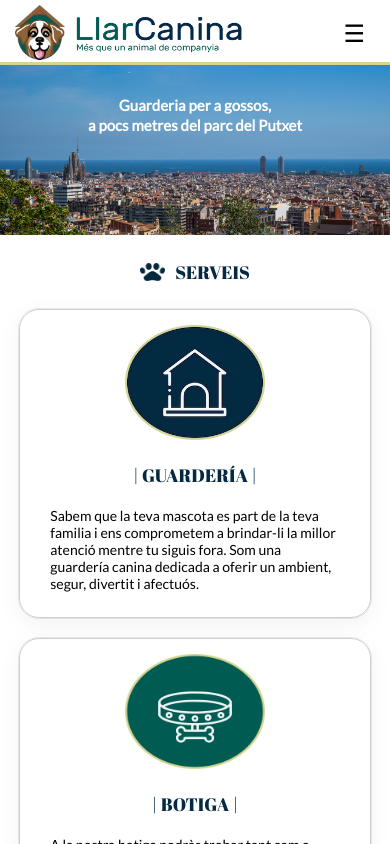
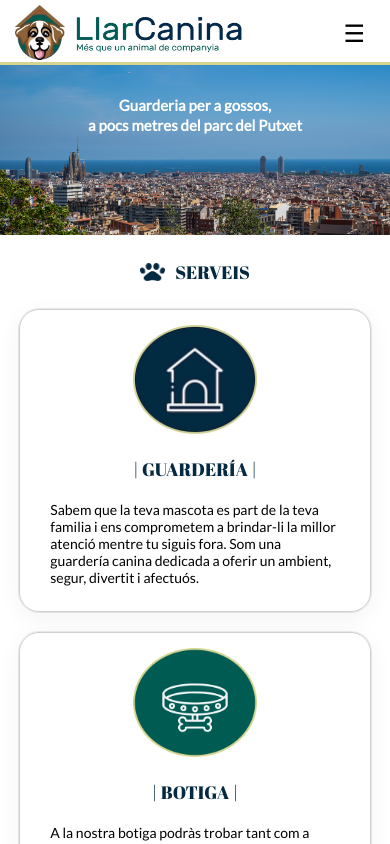
Before and after one commit to MelaMaluenda/llar-canina-front, a React (Vite) app: page /home in a window 390 px wide. Shown: the top 844 px of the page. Built offline with nearby package versions, Linux system fonts and the light colour scheme.

Commit message:
Modify responsive icons

```diff
--- a/src/components/Services/ServicesStyled.ts
+++ b/src/components/Services/ServicesStyled.ts
@@ -21,8 +21,10 @@ const ServicesStyled = styled.section`
       rgba(0, 0, 0, 0.08) 0px 0px 0px 1px;
 
     &__icon {
-      width: 140px;
-      height: 115px;
+      width: 40%;
+      max-width: 150px;
+      height: auto;
+      transition: width 0.3s ease;
     }
 
     &__title {
@@ -52,8 +54,8 @@ const ServicesStyled = styled.section`
       border-radius: 30px;
 
       &__icon {
-        width: 180px;
-        height: 150px;
+        width: 35%;
+        max-width: 200px;
       }
 
       &__title {
@@ -76,6 +78,8 @@ const ServicesStyled = styled.section`
       height: 450px;
 
       &__icon {
+        width: 45%;
+        max-width: 250px;
       }
 
       &__title {
@@ -96,8 +100,8 @@ const ServicesStyled = styled.section`
       max-width: 450px;
 
       &__icon {
-        width: 220px;
-        height: 190px;
+        width: 40%;
+        max-width: 300px;
       }
 
       &__title {
@@ -123,6 +127,8 @@ const ServicesStyled = styled.section`
       height: 500px;
       max-width: 600px;
       &__icon {
+        width: 35%;
+        max-width: 350px;
       }
 
       &__title {
--- a/src/components/Shop/ShopStyled.ts
+++ b/src/components/Shop/ShopStyled.ts
@@ -10,8 +10,10 @@ const ShopStyled = styled.section`
   .icon {
     margin-bottom: 20px;
     &__image {
-      max-width: 40%;
+      width: 40%;
+      max-width: 150px;
       height: auto;
+      transition: width 0.3s ease;
     }
   }
 
@@ -23,10 +25,12 @@ const ShopStyled = styled.section`
       margin-bottom: 20px;
 
       &--image {
+        width: 100%;
         max-width: 80%;
         height: auto;
         border-radius: 15px;
         transform: scaleX(-1);
+        object-fit: cover;
       }
     }
 
@@ -53,14 +57,15 @@ const ShopStyled = styled.section`
   @media (min-width: 480px) {
     .icon {
       &__image {
-        max-width: 30%;
+        width: 30%;
+        max-width: 200px;
       }
     }
 
     .shop {
       &__container {
         &--image {
-          max-width: 80%;
+          width: 100%;
         }
       }
 
@@ -83,24 +88,33 @@ const ShopStyled = styled.section`
 
     .icon {
       &__image {
-        max-width: 25%;
+        width: 22%;
+        max-width: 250px;
       }
     }
 
     .shop {
       flex-direction: row;
       align-items: flex-start;
-      gap: 20px;
+      gap: 25px;
 
       &__container {
+        flex: 1;
+        display: flex;
+        justify-content: center;
+        align-items: center;
+        height: auto;
+
         &--image {
-          max-width: 90%;
-          margin: 20px;
+          max-width: 100%;
+          margin: 20px auto;
         }
       }
 
       &__explanation {
-        width: 70%;
+        flex: 2;
+        width: 100%;
+        margin: 0;
 
         &--title {
           text-align: left;
@@ -118,7 +132,8 @@ const ShopStyled = styled.section`
     padding: 40px 50px;
     .icon {
       &__image {
-        max-width: 20%;
+        width: 20%;
+        max-width: 300px;
       }
     }
 
@@ -127,7 +142,7 @@ const ShopStyled = styled.section`
 
       &__container {
         &--image {
-          max-width: 100%;
+          max-width: 90%;
         }
       }
 
@@ -149,16 +164,14 @@ const ShopStyled = styled.section`
     padding: 40px 100px;
     .icon {
       &__image {
-        max-width: 15%;
+        width: 20%;
+        max-width: 350px;
       }
     }
 
     .shop {
-      gap: 10px;
-
       &__container {
         &--image {
-          max-width: 100%;
         }
       }
 
--- a/src/components/Work/WorkStyled.ts
+++ b/src/components/Work/WorkStyled.ts
@@ -10,8 +10,10 @@ const WorkStyled = styled.section`
   .icon {
     margin-bottom: 20px;
     &__image {
-      max-width: 40%;
+      width: 40%;
+      max-width: 150px;
       height: auto;
+      transition: width 0.3s ease;
     }
   }
 
@@ -72,7 +74,8 @@ const WorkStyled = styled.section`
   @media (min-width: 480px) {
     .icon {
       &__image {
-        max-width: 30%;
+        width: 30%;
+        max-width: 200px;
       }
     }
 
@@ -98,7 +101,8 @@ const WorkStyled = styled.section`
 
     .icon {
       &__image {
-        max-width: 25%;
+        width: 22%;
+        max-width: 250px;
       }
     }
 
@@ -137,7 +141,8 @@ const WorkStyled = styled.section`
 
     .icon {
       &__image {
-        max-width: 20%;
+        width: 20%;
+        max-width: 300px;
       }
     }
     .work {
@@ -176,7 +181,8 @@ const WorkStyled = styled.section`
 
     .icon {
       &__image {
-        max-width: 15%;
+        width: 20%;
+        max-width: 350px;
       }
     }
 
```
